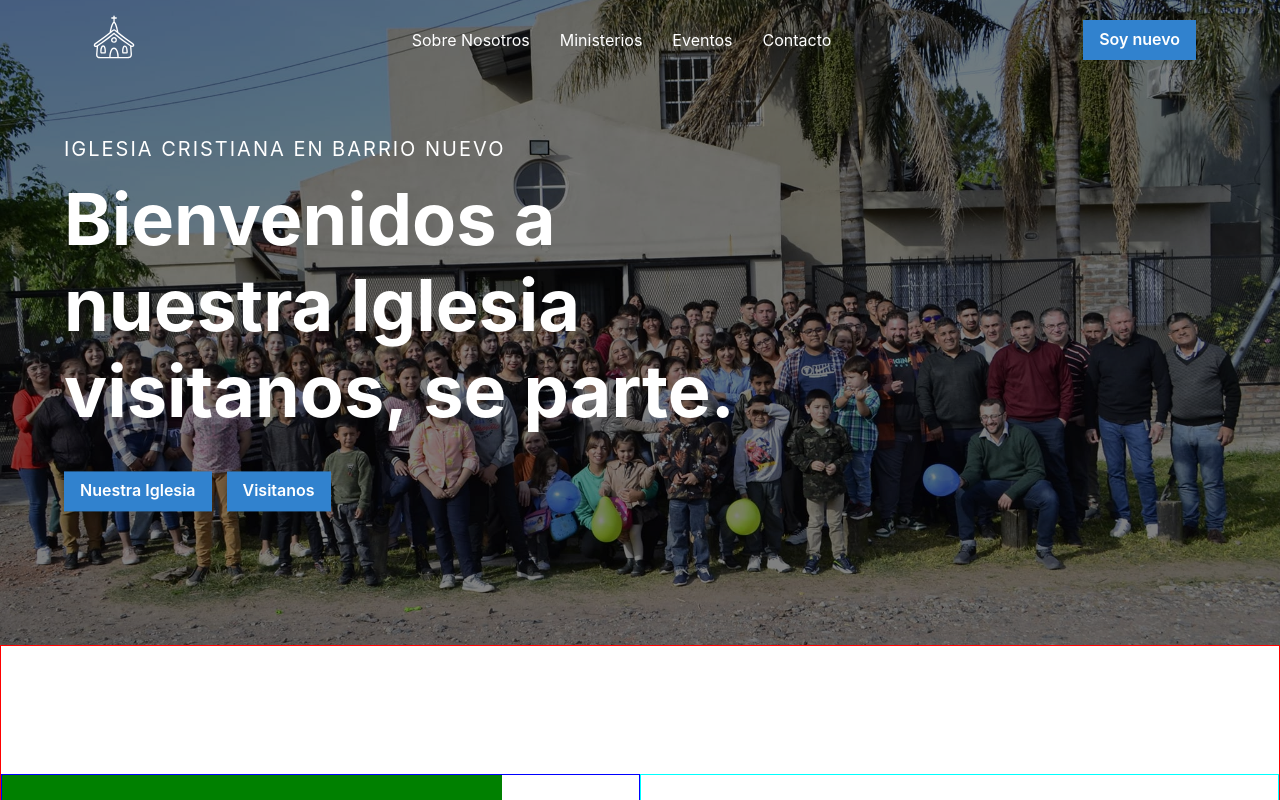
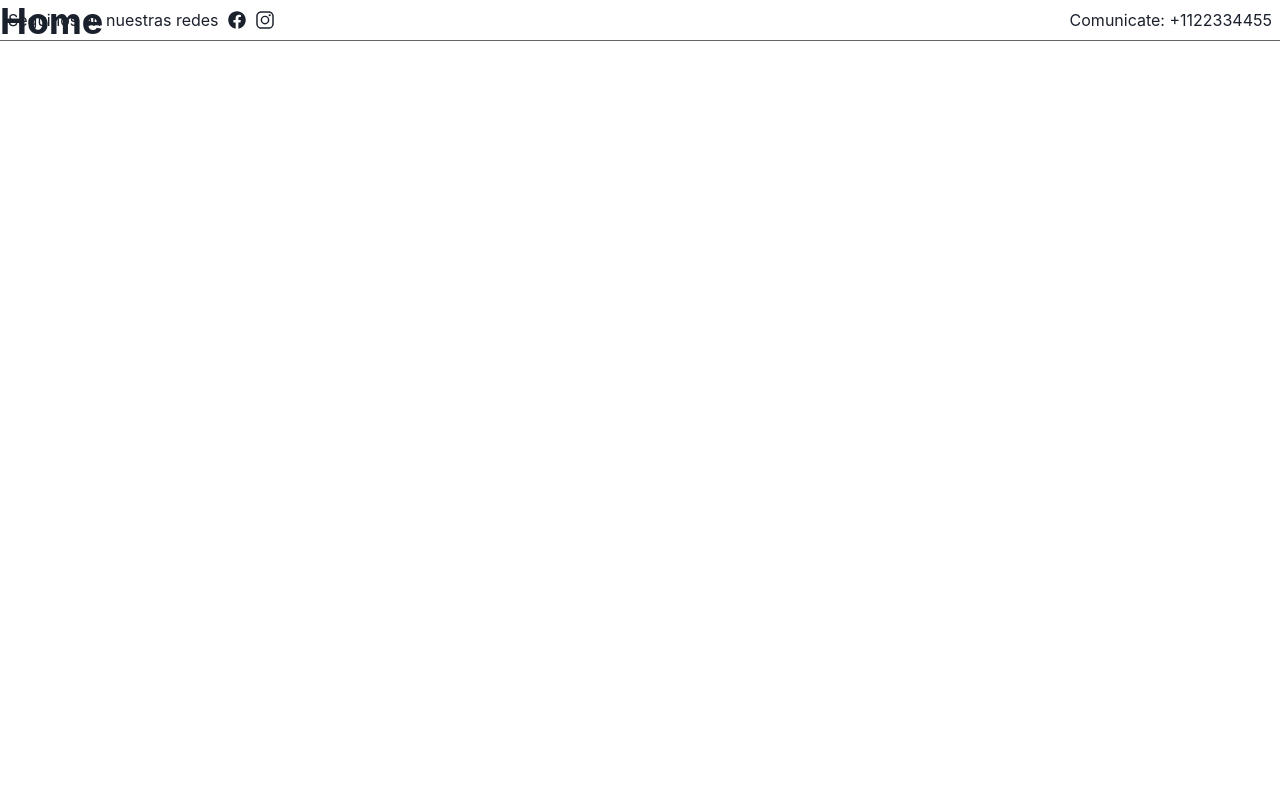
Before and after one commit to Agus9217/church-project, a Next.js app: page / in a window 1280 px wide. Shown: the top 800 px of the page. Built offline with nearby package versions, Linux system fonts and the light colour scheme.

Commit message:
Creating a new proyect
New proyect with new UI

```diff
--- a/src/app/components/hero/Hero.tsx
+++ /dev/null
@@ -1,73 +0,0 @@
-import { Box, Button, Flex, Heading, Img, Text } from '@chakra-ui/react'
-
-export const Hero = () => {
-  return (
-    <Box
-      position={'relative'}
-      maxW={'100%'}
-      w={'100%'}
-      h={{ base: '500px', md: '600px', lg: '645px', '2xl': '1200px' }}
-    >
-      <Img
-        w={'100%'}
-        height={'100%'}
-        src={'/hero-image.jpg'}
-        alt='Imagen de la iglesia'
-        objectFit={'cover'}
-        filter={'brightness(50%)'}
-      />
-      <Box
-        maxW={'90%'}
-        w={'100%'}
-        position={'absolute'}
-        top={'50%'}
-        transform={'translate(-50%, -50%)'}
-        left={'50%'}
-        color={'white'}
-        textAlign={{ base: 'center', lg: 'left' }}
-      >
-        <Text
-          as={'h1'}
-          textTransform={'uppercase'}
-          letterSpacing={2}
-          fontSize={{ base: 'md', md: 'xl' }}
-          textShadow={'lg'}
-        >
-          Iglesia Cristiana en Barrio Nuevo
-        </Text>
-        <Heading
-          as={'h2'}
-          py={3}
-          fontSize={{ base: '3xl', md: '5xl', lg: '6xl', xl: '7xl' }}
-          textShadow={'lg'}
-          maxW={{ base: '100%', lg: '70%', xl: '60%', '2xl': '50%' }}
-          w={'100%'}
-        >
-          Bienvenidos a nuestra Iglesia visitanos, se parte.
-        </Heading>
-        <Flex
-          mt={6}
-          gap={'15px'}
-          justifyContent={{ base: 'center', lg: 'start' }}
-          alignItems={'center'}
-        >
-          <Button
-            colorScheme={'blue'}
-            rounded={'none'}
-            size={{ base: 'sm', md: 'md' }}
-          >
-            Nuestra Iglesia
-          </Button>
-          <Button
-            colorScheme={'blue'}
-            rounded={'none'}
-            size={{ base: 'sm', md: 'md' }}
-
-          >
-            Visitanos
-          </Button>
-        </Flex>
-      </Box>
-    </Box>
-  )
-}
--- a/src/app/components/index.tsx
+++ b/src/app/components/index.tsx
@@ -1,2 +1 @@
-export { Hero } from "./hero/Hero";
 export { Navbar } from "./navbar/Navbar";
--- a/src/app/components/navbar/DesktopNavbar.tsx
+++ /dev/null
@@ -1,25 +0,0 @@
-import { ListItem, UnorderedList } from '@chakra-ui/react'
-import React from 'react'
-import { navItem } from './nav-item'
-
-export const DesktopNavbar = () => {
-  return (
-    <UnorderedList
-      styleType={'none'}
-      display={'flex'}
-      flexDirection={'row'}
-      justifyContent={'center'}
-      alignItems={'center'}
-      gap={'30px'}
-      color={'white'}
-    >
-      {
-        navItem.map(item => (
-          <ListItem key={item.label}>
-            {item.label}
-          </ListItem>
-        ))
-      }
-    </UnorderedList>
-  )
-}
--- a/src/app/components/navbar/MobileNavbar.tsx
+++ /dev/null
@@ -1,36 +0,0 @@
-import { IconButton, Menu, MenuButton, MenuItem, MenuList } from '@chakra-ui/react'
-import { IoMenuOutline } from "react-icons/io5";
-import { navItem } from './nav-item';
-
-export const MobileNavbar = () => {
-  return (
-    <Menu
-      autoSelect={false}
-    >
-      <MenuButton
-        color={'white'}
-        as={IconButton}
-        icon={<IoMenuOutline size={'30px'} />}
-        variant={'ghost'}
-        _hover={{
-          style: 'none'
-        }}
-        _active={{
-          style: 'none'
-        }}
-      />
-      <MenuList>
-        {
-          navItem.map(item => (
-            <MenuItem key={item.label}>
-              {item.label}
-            </MenuItem>
-          ))
-        }
-        <MenuItem>
-          Soy nuevo
-        </MenuItem>
-      </MenuList>
-    </Menu>
-  )
-}
--- a/src/app/components/navbar/Navbar.tsx
+++ b/src/app/components/navbar/Navbar.tsx
@@ -1,67 +1,45 @@
-import { Button, Flex, Img, Show, Stack } from '@chakra-ui/react'
-import { DesktopNavbar } from './DesktopNavbar'
-import { MobileNavbar } from './MobileNavbar'
+import { Flex, Divider, Text, VStack } from "@chakra-ui/react"
+import { IoLogoFacebook, IoLogoInstagram } from "react-icons/io5";
 
 export const Navbar = () => {
   return (
-    <Stack
+    <VStack
       as={'header'}
-      py={2}
-      position={'fixed'}
       spacing={0}
       w={'100%'}
-      minH={{ base: '60px', lg: '80px' }}
-      direction={'row'}
+      minH={'70px'}
+      pos={'fixed'}
       zIndex={1000}
     >
       <Flex
-        maxW={'300px'}
-        flexGrow={1}
+        w={'100%'}
+        justifyContent={'space-between'}
         alignItems={'center'}
-        justifyContent={'center'}
+        p={2}
       >
-        <Img
-          src={'/worship-church.svg'}
-          width={{ base: '60px' }}
-          height={{ base: '60px' }}
-          alt='Logo iglesia'
-          fill={'white'}
-        />
+        <Flex
+          alignItems={'center'}
+        >
+          <Text>
+            Seguinos en nuestras redes
+          </Text>
+          <Flex
+            alignItems={'center'}
+            gap={2}
+            ml={2}
+          >
+            <IoLogoFacebook size={'20px'} />
+            <IoLogoInstagram size={'20px'} />
+          </Flex>
+        </Flex>
+        <Flex>
+          Comunicate: +1122334455
+        </Flex>
       </Flex>
-      <Flex
-        as={'nav'}
-        flexGrow={2}
-        alignItems={'center'}
-        justifyContent={'center'}
-      >
-        <Show
-          above={'lg'}
-        >
-          <DesktopNavbar />
-        </Show>
-      </Flex>
-      <Flex
-        maxW={'300px'}
-        flexGrow={1}
-        alignItems={'center'}
-        justifyContent={'center'}
-      >
-        <Show
-          above={'lg'}
-        >
-          <Button
-            colorScheme='blue'
-            rounded={'none'}
-          >
-            Soy nuevo
-          </Button>
-        </Show>
-        <Show
-          below={'lg'}
-        >
-          <MobileNavbar />
-        </Show>
-      </Flex>
-    </Stack>
+      <Divider
+        borderColor={'black'}
+      />
+
+    </VStack>
   )
 }
--- a/src/app/components/navbar/interfaces/index.ts
+++ /dev/null
@@ -1,5 +0,0 @@
-export interface NavItem {
-  label: string,
-  href: string,
-  children?: Array<NavItem>
-}
--- a/src/app/components/navbar/nav-item.ts
+++ /dev/null
@@ -1,54 +0,0 @@
-import { NavItem } from "./interfaces";
-
-export const navItem: NavItem[] = [
-  {
-    label: 'Sobre Nosotros',
-    href: '/nosotros'
-  },
-  {
-    label: 'Ministerios',
-    href: '/ministerios',
-    children: [
-      {
-        label: 'Piedra Angular',
-        href: '/'
-      },
-      {
-        label: 'Estimulos Espirituales',
-        href: '/'
-      },
-      {
-        label: 'Extremados',
-        href: '/'
-      },
-      {
-        label: 'Escuela EDI',
-        href: '/'
-      },
-      {
-        label: 'Interseción',
-        href: '/'
-      },
-      {
-        label: 'Grupos La Red',
-        href: '/'
-      },
-      {
-        label: 'M.A.A.O.C',
-        href: '/'
-      },
-      {
-        label: 'Mayordomia',
-        href: '/'
-      }
-    ]
-  },
-  {
-    label: 'Eventos',
-    href: '/eventos'
-  },
-  {
-    label: 'Contacto',
-    href: '/contacto'
-  }
-]
--- a/src/app/page.tsx
+++ b/src/app/page.tsx
@@ -1,96 +1,9 @@
-import { Box, Button, Flex, Heading, Stack, Text } from "@chakra-ui/react";
-import { Hero } from "./components";
+import { Heading } from "@chakra-ui/react";
 
 export default function HomePage() {
   return (
     <>
-      <Hero />
-      <Stack
-        py={'8rem'}
-        mx={'auto'}
-        maxW={'1920px'}
-        borderColor={'red'}
-        borderWidth={'thin'}
-        direction={'row'}
-        spacing={0}
-      >
-        <Box
-          position={'relative'}
-          borderColor={'blue'}
-          borderWidth={'thin'}
-          w={'50%'}
-        >
-          <Box
-            borderColor={'green'}
-            background={'green'}
-            borderWidth={'thin'}
-            w={'500px'}
-            h={'500px'}
-          ></Box>
-          <Box
-            position={'absolute'}
-            background={'red'}
-            borderColor={'red'}
-            borderWidth={'thin'}
-            top={'25rem'}
-            left={'20rem'}
-            w={'500px'}
-            h={'500px'}
-          ></Box>
-          <Box
-            mt={'15rem'}
-            borderColor={'blue'}
-            background={'blue'}
-            borderWidth={'thin'}
-            w={'500px'}
-            h={'500px'}
-          ></Box>
-
-        </Box>
-        <Flex
-          flexDirection={'column'}
-          borderColor={'cyan'}
-          borderWidth={'thin'}
-          justifyContent={'center'}
-          w={'50%'}
-          px={'2rem'}
-        >
-          <Text
-            textTransform={'uppercase'}
-            color={'blue.400'}
-            fontWeight={'semibold'}
-            fontSize={{ base: 'xl' }}
-          >
-            Nuestra Iglesia
-          </Text>
-          <Heading
-            as={'h3'}
-            fontSize={'7xl'}
-            textTransform={'uppercase'}
-            py={'2rem'}
-          >
-            Iglesia cristiana en Barrio Nuevo
-          </Heading>
-          <Text
-            fontSize={'xl'}
-            maxW={'70%'}
-          >
-            Lorem ipsum dolor sit amet consectetur adipisicing elit. Alias reprehenderit aspernatur eius perspiciatis dicta optio itaque commodi? A vel, dolores explicabo laudantium quidem qui suscipit placeat consequuntur. Error, veritatis at?
-            Blanditiis illo qui ea fugiat, vel quod consectetur et voluptas nobis quas maiores repellendus dignissimos error in, aspernatur eaque facilis? Soluta facilis sit deleniti consectetur, voluptas quis ipsam optio suscipit?
-          </Text>
-          <Box
-            py={'2rem'}
-          >
-            <Button
-              size={'lg'}
-              rounded={'none'}
-              colorScheme={'blue'}
-            >
-              Ver más
-            </Button>
-          </Box>
-        </Flex>
-      </Stack>
+      <Heading>Home</Heading>
     </>
   );
 }
```
